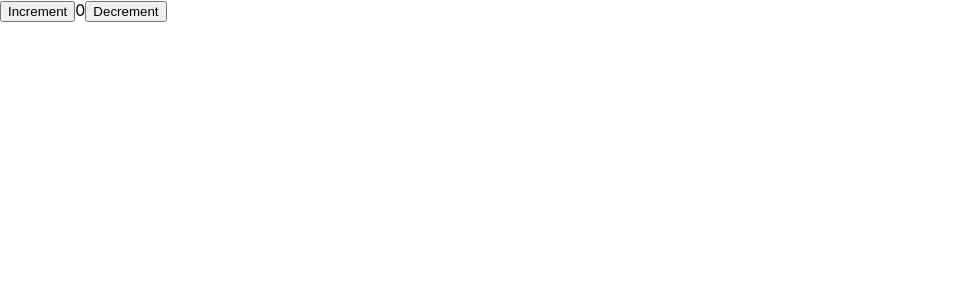
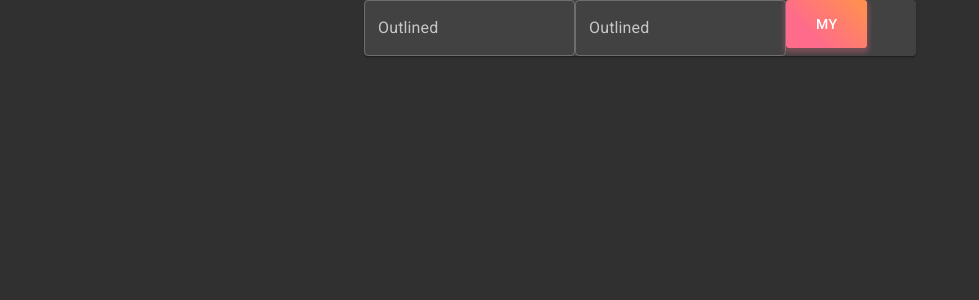
Before and after one commit to rawat4arjuna/Knowlon, a React (Create React App) app: page / in a window 1280 px wide. Shown: the top 300 px of the page, without its empty margins (0-979 px from the left). Built offline with nearby package versions, Linux system fonts and the light colour scheme.

Commit message:
major component created

```diff
--- a/src/Context/AppContext.js
+++ b/src/Context/AppContext.js
@@ -3,7 +3,7 @@ import * as React from "react";
 let ContextOne = React.createContext();
 
 let initialState = {
-  theme: true,
+  theme: false,
 };
 
 let reducer = (state, action) => {
--- a/src/Page/Signin/signin.js
+++ b/src/Page/Signin/signin.js
@@ -1,28 +1,19 @@
 import React from 'react'
 import { useSelector, useDispatch } from 'react-redux'
 import { decrement, increment } from './signinSlice'
-
+import {Btn,Form,Input,Papers,Div,Containers} from '../../Component/component'
+import { Button } from '@material-ui/core'
 export default function Signin() {
   const count = useSelector((state) => state.counter.value)
   const dispatch = useDispatch()
 
   return (
-    <div>
-      <div>
-        <button
-          aria-label="Increment value"
-          onClick={() => dispatch(increment())}
-        >
-          Increment
-        </button>
-        <span>{count}</span>
-        <button
-          aria-label="Decrement value"
-          onClick={() => dispatch(decrement())}
-        >
-          Decrement
-        </button>
-      </div>
-    </div>
+    <Containers>
+        <Papers>
+            <Input/>
+            <Input/>
+            <Btn name={"my"}/>
+        </Papers>
+    </Containers>
   )
 }
--- a/src/Page/login.js
+++ b/src/Page/login.js
@@ -1,6 +1,6 @@
 import React, { useContext } from "react";
 import { ContextOne } from "../Context/AppContext";
-import Appbar from "../component/appBar";
+import Appbar from "../Component/appBar";
 import { changeTheme } from "../Context/userAction";
 import { Paper } from "@material-ui/core";
 export default function Login() {
--- a/src/Theme/darkTheme.js
+++ b/src/Theme/darkTheme.js
@@ -1,6 +1,24 @@
 const dark = {
   palette: {
     type: "dark",
+    primaryBtn:{
+      background: 'linear-gradient(45deg, #FE6B8B 30%, #FF8E53 90%)',
+      border: 0,
+      borderRadius: 3,
+      boxShadow: '0 3px 5px 2px rgba(255, 105, 135, .3)',
+      color: 'white',
+      height: 48,
+      padding: '0 30px',
+    },
+    root: {
+      display: 'flex',
+      flexWrap: 'wrap',
+      '& > *': {
+          margin: 'auto',
+          width: '100%',
+          height: '100%',
+        }
+      }
   },
 };
 export default dark;
--- a/src/Theme/lightTheme.js
+++ b/src/Theme/lightTheme.js
@@ -1,6 +1,25 @@
  const light = {
     palette: {
-      type: "light"
-    }
+      type: "light",
+      primaryBtn:{
+        background: 'linear-gradient(45deg, #FE6B8B 30%, #FF8E53 90%)',
+        border: 0,
+        borderRadius: 3,
+        boxShadow: '0 3px 5px 2px rgba(255, 105, 135, .3)',
+        color: 'white',
+        height: 48,
+        padding: '0 30px',
+      },
+      root: {
+        display: 'flex',
+        flexWrap: 'wrap',
+      },
+      loginpaper:{
+          margin:'auto'
+      }
+    },
+
+
+
   };
   export default light
--- /dev/null
+++ b/src/component/Buttons/buttons.js
@@ -0,0 +1,20 @@
+import React from "react";
+import { makeStyles } from "@material-ui/styles";
+import Button from "@material-ui/core/Button";
+
+const useStyles = makeStyles((theme) => ({
+  root: theme.palette.primaryBtn,
+}));
+export default function Btn(props) {
+  const classes = useStyles();
+  return (
+    <Button
+      className={classes.root}
+      onClick={() => {
+        props.onClick();
+      }}
+    >
+      {props.name}
+    </Button>
+  );
+}
--- /dev/null
+++ b/src/component/Containers/containers.js
@@ -0,0 +1,18 @@
+import React from 'react';
+import CssBaseline from '@material-ui/core/CssBaseline';
+import { makeStyles } from "@material-ui/styles";
+import Container from '@material-ui/core/Container';
+const useStyles = makeStyles((theme) => ({
+    root: theme.palette.root,
+  }));
+export default function Containers(props) {
+    const classes = useStyles();
+  return (
+    <React.Fragment>
+      <CssBaseline />
+      <Container maxWidth="sm" className={classes.root}>
+        {props.children}
+      </Container>
+    </React.Fragment>
+  );
+}
--- /dev/null
+++ b/src/component/Containers/paper.js
@@ -0,0 +1,15 @@
+import React from "react";
+import { makeStyles } from "@material-ui/core/styles";
+import Paper from "@material-ui/core/Paper";
+
+const useStyles = makeStyles((theme) => ({
+  root: theme.palette.loginpaper,
+}));
+
+export default function Papers(props) {
+  const classes = useStyles();
+
+  return <Paper>
+      {props.children}
+  </Paper>;
+}
--- /dev/null
+++ b/src/component/Inputs/input.js
@@ -0,0 +1,21 @@
+
+import React from 'react';
+import { makeStyles } from '@material-ui/core/styles';
+import TextField from '@material-ui/core/TextField';
+
+const useStyles = makeStyles((theme) => ({
+  root: {
+    '& > *': {
+      margin: theme.spacing(1),
+      width: '25ch',
+    },
+  },
+}));
+
+export default function Input() {
+  const classes = useStyles();
+
+  return (
+      <TextField id="outlined-basic" label="Outlined" variant="outlined" />
+  );
+}
--- /dev/null
+++ b/src/component/Layout/div.js
@@ -0,0 +1,14 @@
+import React from 'react'
+import { makeStyles } from "@material-ui/styles";
+
+const useStyles = makeStyles((theme) => ({
+  root: theme.palette.root,
+}));
+export default function Div(props) {
+    const classes = useStyles();
+    return (
+        <div className={classes.root}>
+            {props.children}
+        </div>
+    )
+}
--- /dev/null
+++ b/src/component/Utils/form.js
@@ -0,0 +1,5 @@
+import React from "react";
+
+export default function Form(props) {
+  return <form>{props.children}</form>;
+}
--- a/src/component/component.js
+++ b/src/component/component.js
@@ -0,0 +1,7 @@
+import Btn from './Buttons/buttons';
+import Input from './Inputs/input';
+import Form from './Utils/form';
+import Papers from  './Containers/paper'
+import Div from './Layout/div'
+import Containers from './Containers/containers'
+export {Btn ,Input,Form,Div,Papers,Containers}
```
